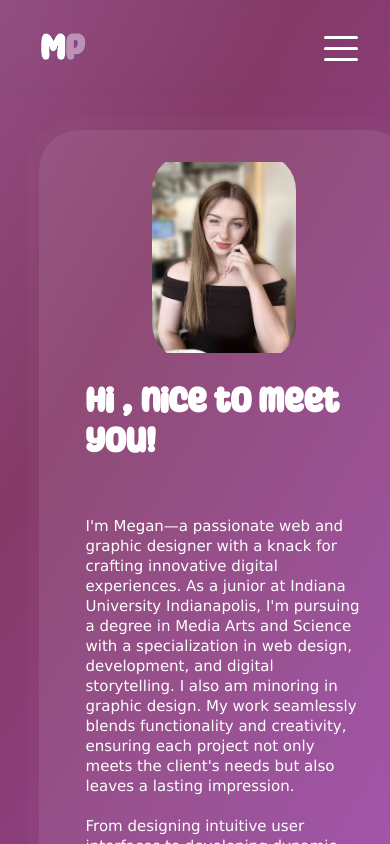
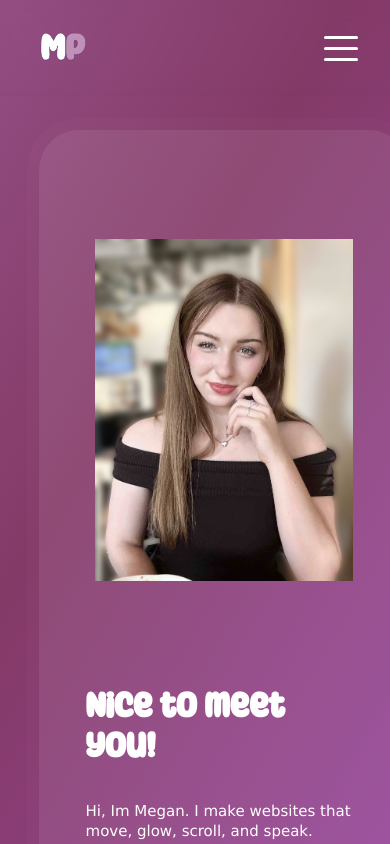
Before and after one commit to megpalmq/meganpalmqPortfolio, a SvelteKit app: page /about in a window 390 px wide. Built offline with nearby package versions, Linux system fonts and the light colour scheme; a web font is replaced by a local one.

Commit message:
content update

```diff
--- a/src/routes/+page.svelte
+++ b/src/routes/+page.svelte
@@ -44,9 +44,8 @@
         <p class="intro">Hello, my name is</p>
         <h1><span class="name">Megan Palmquist </span></h1>
         <h1>
-          Creative web designer and digital storyteller, blending graphic design
-          to deliver engaging and <br />
-          user-centered experiences!
+          a creative web designer weaving color, code, and stories into
+          scroll-stopping digital experiences!
         </h1>
       </div>
 
--- a/src/routes/about/+page.svelte
+++ b/src/routes/about/+page.svelte
@@ -30,26 +30,36 @@
   <div class="about-main hidden">
     <div class="meg"></div>
     <div class="about-desc">
-      <h2>Hi , <span>nice to meet you!</span></h2>
+      <h2>Nice to meet you!</h2>
       <p>
-        <br /> <br />I'm Megan—a passionate web and graphic designer with a
-        knack for crafting innovative digital experiences. As a junior at
-        Indiana University Indianapolis, I'm pursuing a degree in Media Arts and
-        Science with a specialization in <span> web design, development</span>,
-        and <span>digital storytelling</span>. I also am minoring in
-        <span>graphic design</span>. My work seamlessly blends functionality and
-        creativity, ensuring each project not only meets the client's needs but
-        also leaves a lasting impression.
+        <br />
+        Hi, Im Megan. I make websites that move, glow, scroll, and speak. Sometimes
+        literally. Im a web and graphic designer who likes to blur the line between
+        functional and fun—because why not make things work and look cool doing it?
+        <br />
+        <br /> I'm currently studying Media Arts and Science at IU Indianapolis,
+        specializing in web design, development, and digital storytelling.
+        Basically, I like telling stories with pixels. And if I can sneak in
+        some unexpected animations or weird typography choices, even better.
         <br /> <br />
-        From designing intuitive user interfaces to developing dynamic websites,
-        my journey has been fueled by a deep curiosity for technology and an eye
-        for design. Whether I'm collaborating on international projects like my work
-        with Yonsei University or diving into independent creative challenges, I
-        strive to create meaningful and impactful designs. With a versatile skill
-        set, including proficiency in modern frameworks and tools like React, Svelte,
-        and Figma, I'm ready to take on the next exciting opportunity.
+        I spend a lot of time experimenting—whether that's with code, color, or the
+        perfect hover state. I care about the little things. The way a page feels.
+        The way a design communicates before you even read it. I want the work to
+        feel alive, and I want people to feel something when they see it.
+        <br />
+        <br /> Lately, I've been building with tools like React, Next.js, and
+        jQuery. I design in Figma, animate with CSS and JavaScript, and
+        occasionally break things just to figure out how to fix them. I love
+        learning new tools, exploring new styles, and geeking out over details
+        most people would scroll right past.
+        <br />
+        <br />
+        And yes, I'm probably thinking about fonts right now.
       </p>
       <div class="about-skills">
+        <span>HTML</span>
+        <span>CSS</span>
+        <span>SCSS</span>
         <span>Javascript</span>
         <span>jQuery</span>
         <span>Typescript</span>
@@ -69,10 +79,17 @@
     </div>
     <div class="company-box">
       <div class="company-img homedepot hidden-about">
-        <img src={KFT} alt="Kung Fu Tea" />
+        <a
+          href="https://www.kungfutea.com/?srsltid=AfmBOopL4IReX1ZBpGis6pQJAxMIyrB2yQU5Vkq7gaLXUBd34_rjtcOs"
+          target="_blank"
+        >
+          <img src={KFT} alt="Kung Fu Tea" /></a
+        >
       </div>
       <div class="company-img hidden-about">
-        <img src={yonseiL} alt="IU" />
+        <a href="https://www.yonsei.ac.kr/en_sc/index.do">
+          <img src={yonseiL} alt="IU" />
+        </a>
       </div>
       <div class="company-img hidden-about">
         <img src={ENJ} alt="Ever New Joy" />
--- a/src/routes/main.css
+++ b/src/routes/main.css
@@ -612,7 +612,7 @@ h6 {
   transform: translate(-50%, -50%);
   letter-spacing: 0.02em;
   text-align: center;
-  color: rgb(242, 240, 244);
+  color: rgb(255, 255, 255);
   text-shadow: 5px 5px 0px #ff80bf, 10px 10px 0px #ef5097, 15px 15px 0px #a560f0, 20px 20px 0px #b5cbeb;
 }
 .home-desc h1 {
@@ -621,7 +621,7 @@ h6 {
   font-family: motReg;
   font-weight: 100;
   font-size: 34px;
-  max-width: 900px;
+  max-width: 700px;
   margin-top: 100px;
 }
 .home-desc h1 span {
@@ -951,8 +951,8 @@ h6 {
   margin-top: 200px;
   background-color: rgba(255, 255, 255, 0.09);
   box-shadow: 0 0 0 12px rgba(255, 255, 255, 0.02);
-  width: 1000px;
-  height: 662px;
+  width: 1200px;
+  height: 62px;
   border-radius: 40px;
   margin: 0 auto;
   display: flex;
@@ -1451,12 +1451,11 @@ h6 {
     flex-direction: column;
     max-width: 370px;
     min-width: 370px;
-    height: 1200px;
-  }
-  .about-wrapper .about-main img {
-    width: 300px;
-    height: 300px;
-    margin-top: 12px;
+    height: 1700px;
+  }
+  .about-wrapper .about-main .meg {
+    min-height: 50vh;
+    width: 80%;
   }
   .about-wrapper .about-main .about-desc h2 {
     font-size: 34px;
@@ -1578,6 +1577,9 @@ h6 {
     font-size: 40px;
     margin-top: 20px;
   }
+  .site-wrapper .resume-wrapper {
+    height: 100vh;
+  }
   .site-wrapper .resume-wrapper .resume-pdf-view {
     width: 350px;
     height: 500px;
@@ -1618,10 +1620,6 @@ h6 {
   .site-wrapper .home-wrapper .socials .social-box {
     width: 100%;
   }
-  .site-wrapper .resume-wrapper .resume-pdf-view {
-    width: 300px;
-    height: 400px;
-  }
   .border .seemore {
     font-size: 35px;
   }
--- a/src/scss/about.scss
+++ b/src/scss/about.scss
@@ -6,8 +6,8 @@
     margin-top: 200px;
     background-color: rgba($color: $white, $alpha: 0.09);
     box-shadow: 0 0 0 12px rgba($color: $white, $alpha: 0.02);
-    width: 1000px;
-    height: 662px;
+    width: 1200px;
+    height: 62px;
     border-radius: 40px;
     margin: 0 auto;
     display: flex;
@@ -19,7 +19,7 @@
       background-image: url(../lib/images/me2.png);
       width: 45%;
       height: 84%;
-      border-radius:36px;
+      border-radius: 36px;
       background-position: center;
       background-repeat: no-repeat;
       background-size: contain;
--- a/src/scss/home.scss
+++ b/src/scss/home.scss
@@ -80,7 +80,7 @@
     transform: translate(-50%, -50%);
     letter-spacing: 0.02em;
     text-align: center;
-    color: rgb(242, 240, 244);
+    color: rgb(255, 255, 255);
     text-shadow: 5px 5px 0px #ff80bf, 10px 10px 0px #ef5097,
       15px 15px 0px #a560f0, 20px 20px 0px #b5cbeb;
   }
@@ -90,7 +90,7 @@
     font-family: motReg;
     font-weight: 100;
     font-size: 34px;
-    max-width: 900px;
+    max-width: 700px;
     margin-top: 100px;
 
     span {
--- a/src/scss/media.scss
+++ b/src/scss/media.scss
@@ -176,7 +176,6 @@
         font-size: 40px;
       }
     }
-
   }
   .companies {
     .company-header {
@@ -367,7 +366,7 @@
           width: 100%;
           flex-wrap: wrap;
           row-gap: 10px;
-          margin-top:20px;
+          margin-top: 20px;
           span {
             font-size: 16px;
             padding: 2px 5px;
@@ -416,11 +415,10 @@
       flex-direction: column;
       max-width: 370px;
       min-width: 370px;
-      height: 1200px;
-      img {
-        width: 300px;
-        height: 300px;
-        margin-top: 12px;
+      height: 1700px;
+      .meg {
+        min-height: 50vh;
+        width: 80%;
       }
       .about-desc {
         h2 {
@@ -475,7 +473,7 @@
           width: 100%;
           flex-wrap: wrap;
           row-gap: 10px;
-          margin-top:10px;
+          margin-top: 10px;
           span {
             font-size: 16px;
             padding: 2px 5px;
@@ -503,8 +501,8 @@
   }
 }
 @media screen and (max-width: 465px) {
-  .border{
-    .seemore{
+  .border {
+    .seemore {
       font-size: 13px;
     }
   }
@@ -536,7 +534,7 @@
           width: 100%;
           flex-wrap: wrap;
           row-gap: 10px;
-          margin-top:10px;
+          margin-top: 10px;
           span {
             font-size: 16px;
             padding: 2px 5px;
@@ -573,6 +571,7 @@
       }
     }
     .resume-wrapper {
+      height: 100vh;
       .resume-pdf-view {
         width: 350px;
         height: 500px;
@@ -593,7 +592,6 @@
 @media screen and (max-width: 553px) {
   .site-wrapper {
     .home-wrapper {
-
       .home-desc {
         margin: 0 auto;
         display: flex;
@@ -609,7 +607,6 @@
           max-width: 330px;
         }
         .name {
-
           justify-content: center;
           font-size: 55px;
           text-align: center;
@@ -619,24 +616,16 @@
       .socials {
         width: 94%;
         margin-top: 20px;
-        margin-left: 5px ;
+        margin-left: 5px;
         .social-box {
           width: 100%;
-
         }
       }
     }
   }
-  .site-wrapper {
-    .resume-wrapper {
-      .resume-pdf-view {
-        width: 300px;
-        height: 400px;
-      }
-    }
-  }
-  .border{
-    .seemore{
+
+  .border {
+    .seemore {
       font-size: 35px;
     }
   }
```
Also changed, not shown: 1 other file (tests, documents, lock files or other folders).
